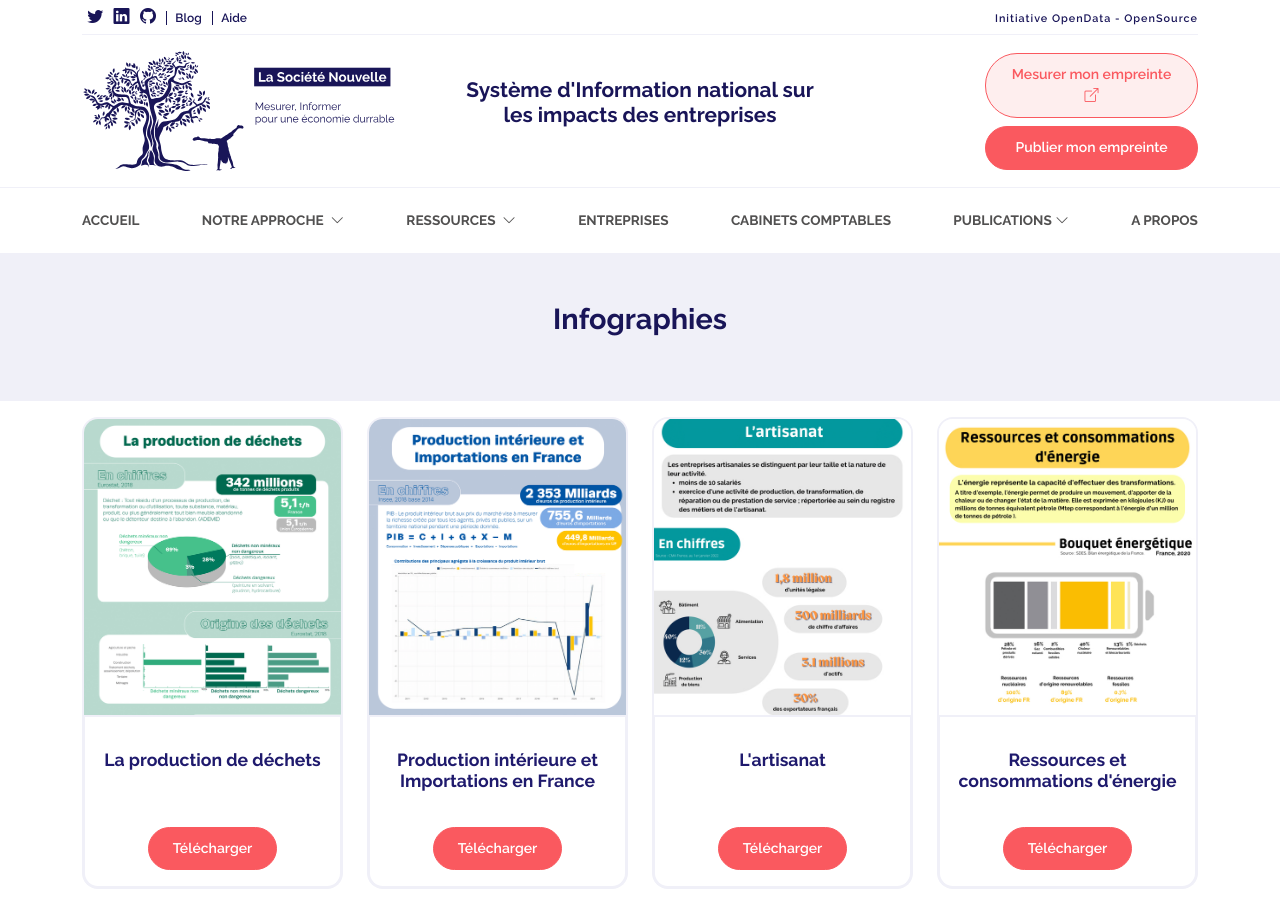
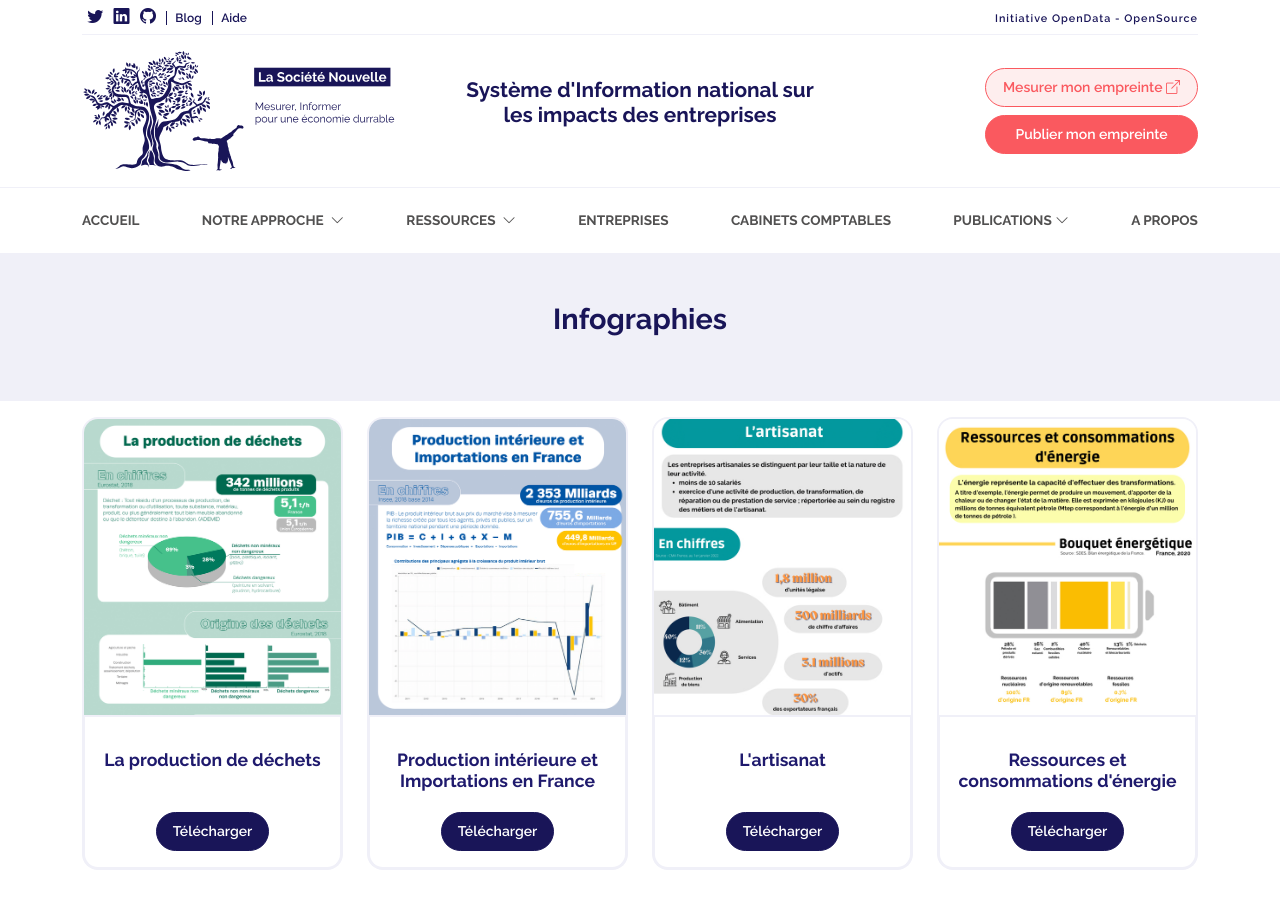
Before and after one commit to La-Societe-Nouvelle/LaSocieteNouvelle-Website, a Next.js app: page /infographies in a window 1280 px wide. Shown: the top 902 px of the page. Built offline with nearby package versions, Linux system fonts and the light colour scheme.

Commit message:
update infographic post design

```diff
--- a/src/components/footer.js
+++ b/src/components/footer.js
@@ -123,7 +123,7 @@
                 <Nav.Link href="/categorie/fiches-methodologiques">
                   Fiches méthodologiques
                 </Nav.Link>
-                <Nav.Link href="/categorie/infographies">Infographies</Nav.Link>
+                <Nav.Link href="/infographies">Infographies</Nav.Link>
                 <Nav.Link href="/categorie/actualites">Actualités </Nav.Link>
               </Nav>
             </Col>
--- a/src/components/posts/GraphicPost.js
+++ b/src/components/posts/Infographic.js
@@ -1,10 +1,10 @@
 import React from "react";
 import { Button, Card, Col } from "react-bootstrap";
 
-function GraphicPost({ file, image, title }) {
+function Infographic({ file, image, title }) {
   return (
     <Col lg={3}>
-      <Card className="my-3 post-preview">
+      <Card className="my-3 post-preview infographic">
         <div className="img-container">
           <a href={"/" + file} target="_blank">
             <Card.Img src={"/" + image} className="border border-2" />
@@ -19,7 +19,7 @@
             </h3>
           </Card.Title>
           <div className="text-center">
-            <Button href={"/" + file} variant="secondary" target="_blank" size="sm">
+            <Button href={"/" + file} variant="primary" target="_blank" size="sm">
               Télécharger
             </Button>
           </div>
@@ -29,4 +29,4 @@
   );
 }
 
-export default GraphicPost;
+export default Infographic;
--- a/src/pages/infographies.js
+++ b/src/pages/infographies.js
@@ -2,9 +2,9 @@
 
 // Components
 
-import { Container, Row, Col, Image, Button, Card } from "react-bootstrap";
+import { Container, Row} from "react-bootstrap";
 import PageHeader from "../components/PageHeader";
-import GraphicPost from "../components/posts/GraphicPost";
+import InfographicPost from "../components/posts/Infographic";
 
 export default function Infographie() {
   return (
@@ -15,32 +15,32 @@
       <PageHeader title="Infographies" path="infographies" />
       <Container>
         <Row>
-          <GraphicPost
+          <InfographicPost
             title="La production de déchets"
             file="LSN_infographie-was.pdf"
             image="LSN_infographie-was.jpg"
           />
-          <GraphicPost
+          <InfographicPost
             title="Production intérieure et Importations en France"
             file="LSN_infographie-eco.pdf"
             image="LSN_infographie-eco.jpg"
           />
-          <GraphicPost
+          <InfographicPost
             title="L'artisanat"
             file="LSN_infographie-art.pdf"
             image="LSN_infographie-art.jpg"
           />
-          <GraphicPost
+          <InfographicPost
             title="Ressources et consommations d'énergie"
             file="LSN_infographie-nrg.pdf"
             image="LSN_infographie_nrg.jpg"
           />
-          <GraphicPost
+          <InfographicPost
             title="Egalité hommes femmes"
             file="LSN_infographie-geq.pdf"
             image="LSN_infographie-geq.jpg"
           />
-          <GraphicPost
+          <InfographicPost
             title=" Prélèvements et consommation d'eau en France"
             file="LSN_infographie-wat.pdf"
             image="LSN-infographie-wat.jpg"
--- a/src/styles/App.scss
+++ b/src/styles/App.scss
@@ -265,3 +265,6 @@
     }
   }
 }
+.btn-sm {
+  padding: 0.5rem 1rem;
+}
--- a/src/styles/pages/blog.scss
+++ b/src/styles/pages/blog.scss
@@ -46,6 +46,9 @@
     height: 70px;
   }
 }
+.infographic .card-title {
+  height: 55px;
+}
 
 .is-loading {
   .card-img,
```
